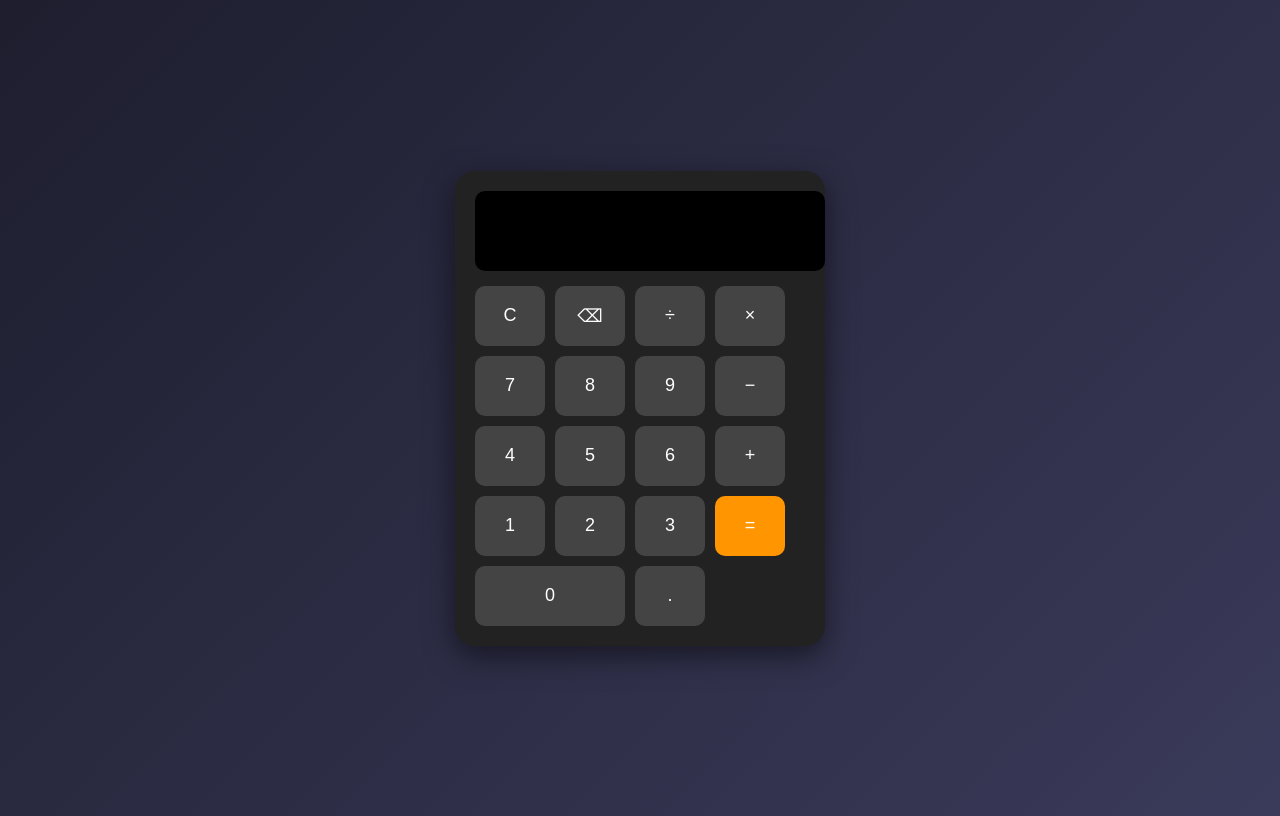
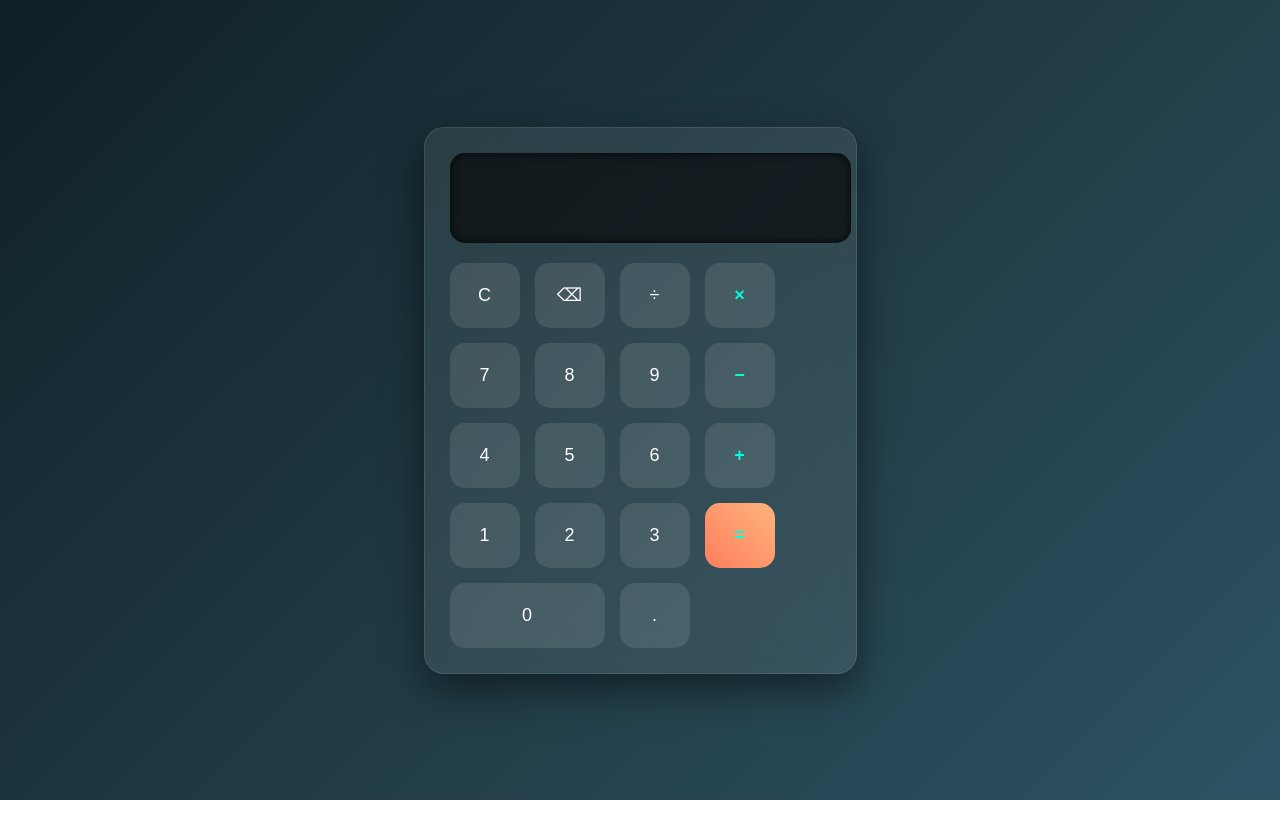
Before and after one commit to samruddhishahane31-droid/calculator-project, a plain HTML site: page index.html in a window 1280 px wide. Drawn offline with Linux system fonts and the light colour scheme.

Commit message:
Update style.css

```diff
--- a/style.css
+++ b/style.css
@@ -1,58 +1,73 @@
 body {
-    background: linear-gradient(135deg, #1e1e2f, #3a3a5a);
+    margin: 0;
+    height: 100vh;
     display: flex;
     justify-content: center;
     align-items: center;
-    height: 100vh;
-    font-family: Arial, sans-serif;
+    font-family: 'Orbitron', sans-serif;
+    background: linear-gradient(135deg, #0f2027, #203a43, #2c5364);
 }
 
 .calculator {
-    background: #222;
-    padding: 20px;
+    backdrop-filter: blur(20px);
+    background: rgba(255, 255, 255, 0.08);
+    padding: 25px;
     border-radius: 20px;
-    box-shadow: 0 10px 30px rgba(0,0,0,0.5);
+    box-shadow: 0 15px 40px rgba(0,0,0,0.5);
+    border: 1px solid rgba(255,255,255,0.1);
 }
 
 #display {
     width: 100%;
-    height: 60px;
-    margin-bottom: 15px;
-    font-size: 24px;
+    height: 70px;
+    border-radius: 15px;
+    border: none;
+    outline: none;
+    margin-bottom: 20px;
+    font-size: 28px;
+    padding: 10px;
     text-align: right;
-    padding: 10px;
-    border-radius: 10px;
-    border: none;
-    background: #000;
-    color: #0f0;
+    background: rgba(0,0,0,0.6);
+    color: #00ffcc;
+    box-shadow: inset 0 0 10px rgba(0,0,0,0.8);
 }
 
 .buttons {
     display: grid;
     grid-template-columns: repeat(4, 70px);
-    gap: 10px;
+    gap: 15px;
 }
 
 button {
-    height: 60px;
+    height: 65px;
+    border: none;
+    border-radius: 15px;
     font-size: 18px;
-    border: none;
-    border-radius: 10px;
-    background: #444;
     color: white;
     cursor: pointer;
-    transition: 0.2s;
+    background: rgba(255, 255, 255, 0.1);
+    transition: all 0.2s ease;
 }
 
 button:hover {
-    background: #666;
+    transform: translateY(-3px);
+    background: rgba(255, 255, 255, 0.2);
+}
+
+button:active {
+    transform: scale(0.95);
 }
 
 .equal {
-    background: #ff9500;
-    color: white;
+    background: linear-gradient(45deg, #ff7e5f, #feb47b);
+    font-weight: bold;
 }
 
 .zero {
     grid-column: span 2;
 }
+
+button:nth-child(4n) {
+    color: #00ffd5;
+    font-weight: bold;
+}
```
